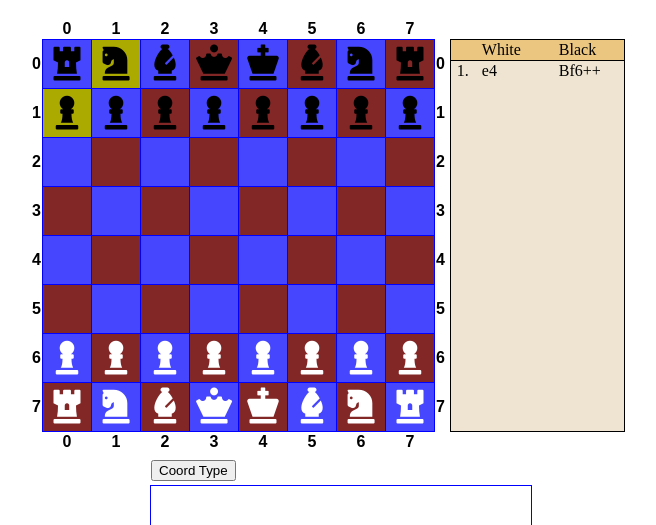
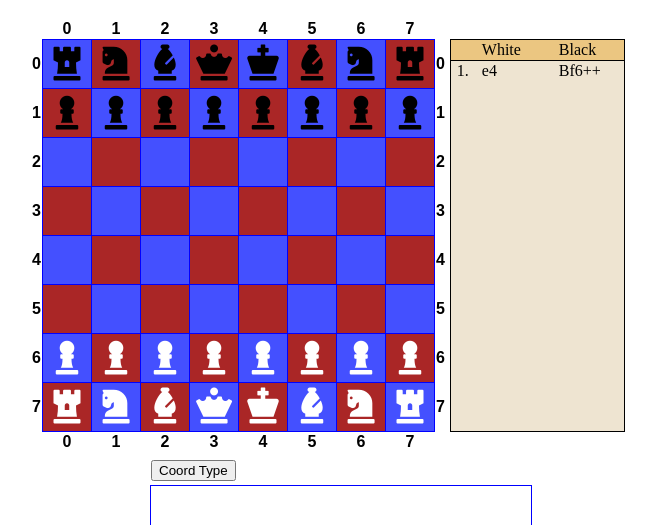
Before and after one commit to bonnth80/js-chess, a plain HTML site: page index.html in a window 1280 px wide. Both pictures are taken after a click on the element 365 px from the left and 124 px from the top of the page. Shown: the part 61-586 px from the top of the page, without its empty margins (299-955 px from the left). Drawn offline with Linux system fonts and the light colour scheme.

Commit message:
- fixed bug when selecting black piece first - skewer bug fix

```diff
--- a/script/chessUI.js
+++ b/script/chessUI.js
@@ -135,12 +135,12 @@ for (var i = 0; i < domSquares.length; i++) {
       // if no previous square selected
       else if (aSquare == null) {
          c.activateSquare(this);
-         if (nPiece.color = c.chessController.turnColor) {
+         if (nPiece.color == c.chessController.turnColor) {
             c.highLightSquares(nPiece.getLegalMoves());
          }
       }
+
       UIController.activeSquare = this;
-
 
    });
 }
--- a/script/chessgame.js
+++ b/script/chessgame.js
@@ -42,5 +42,7 @@ c.addPiece("F1", "Bishop", "white");
 c.addPiece("G1", "Knight", "white");
 c.addPiece("H1", "Rook", "white");
 
+
+
 c.updateBoardPieces();
 c.refreshBoard();
--- a/script/jschess.js
+++ b/script/jschess.js
@@ -7,11 +7,13 @@ let chessGame = function() {
       settings: {
          whitePieceColor: "#FFF",
          blackPieceColor: "#000",
-         whiteSquareColor: "#4646FF",
-         blackSquareColor: "#822626",
+         whiteSquareColor: "#4450FF",
+         blackSquareColor: "#AA2626",
          activateColor: "#1BD8E6"
       },
       pieceList: [],
+      blackCheck: false,
+      whiteCheck: false,
       move: 0,
       ply: 0,
       turnColor: "white",
@@ -1254,7 +1256,7 @@ let chessGame = function() {
       newPiece.color = color;
 
       // remove any piece already occupying square
-      removePiece(coords);
+      removePiece(coords, pieceList);
 
       pieceList.push(newPiece);
 
--- a/style/style.css
+++ b/style/style.css
@@ -13,9 +13,6 @@ table {
    width: 620px;
    margin-left: auto;
    margin-right: auto;
-}
-
-#moveList {
 }
 
 #moveInfo {
```
